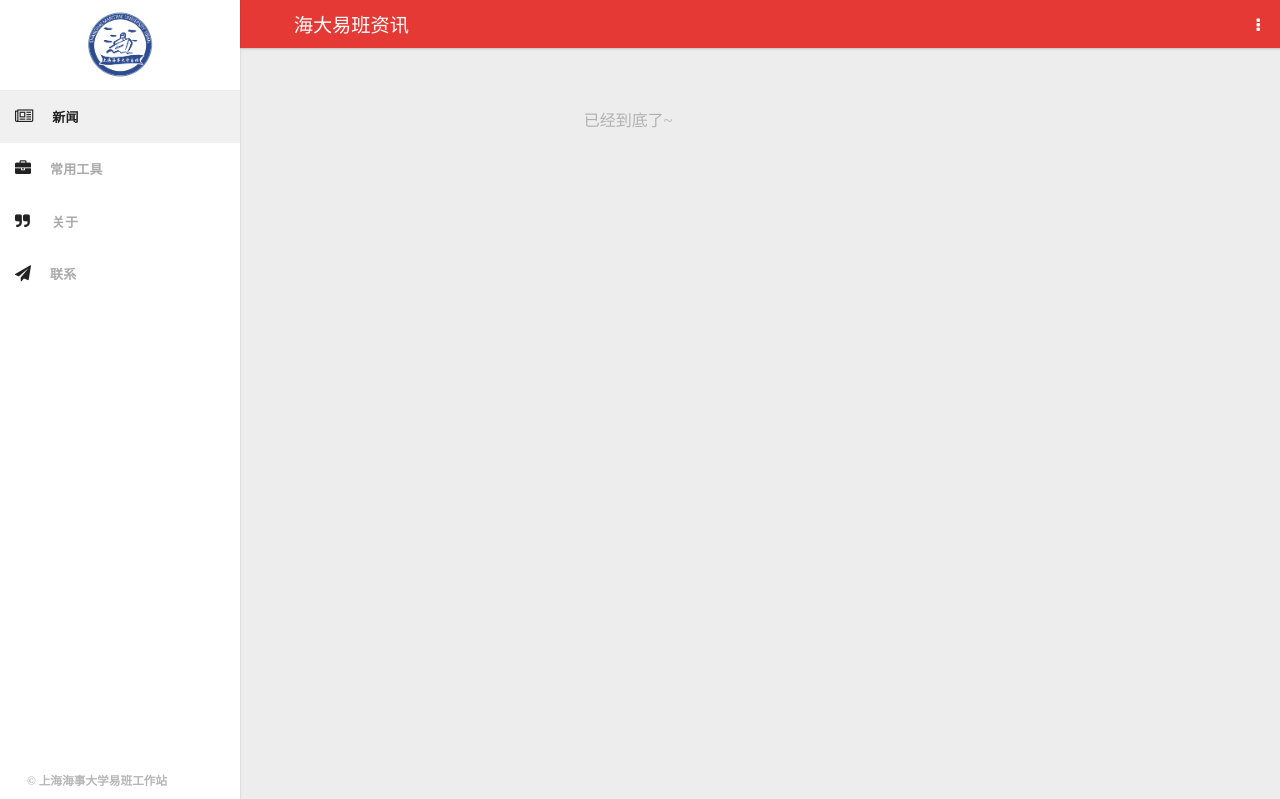
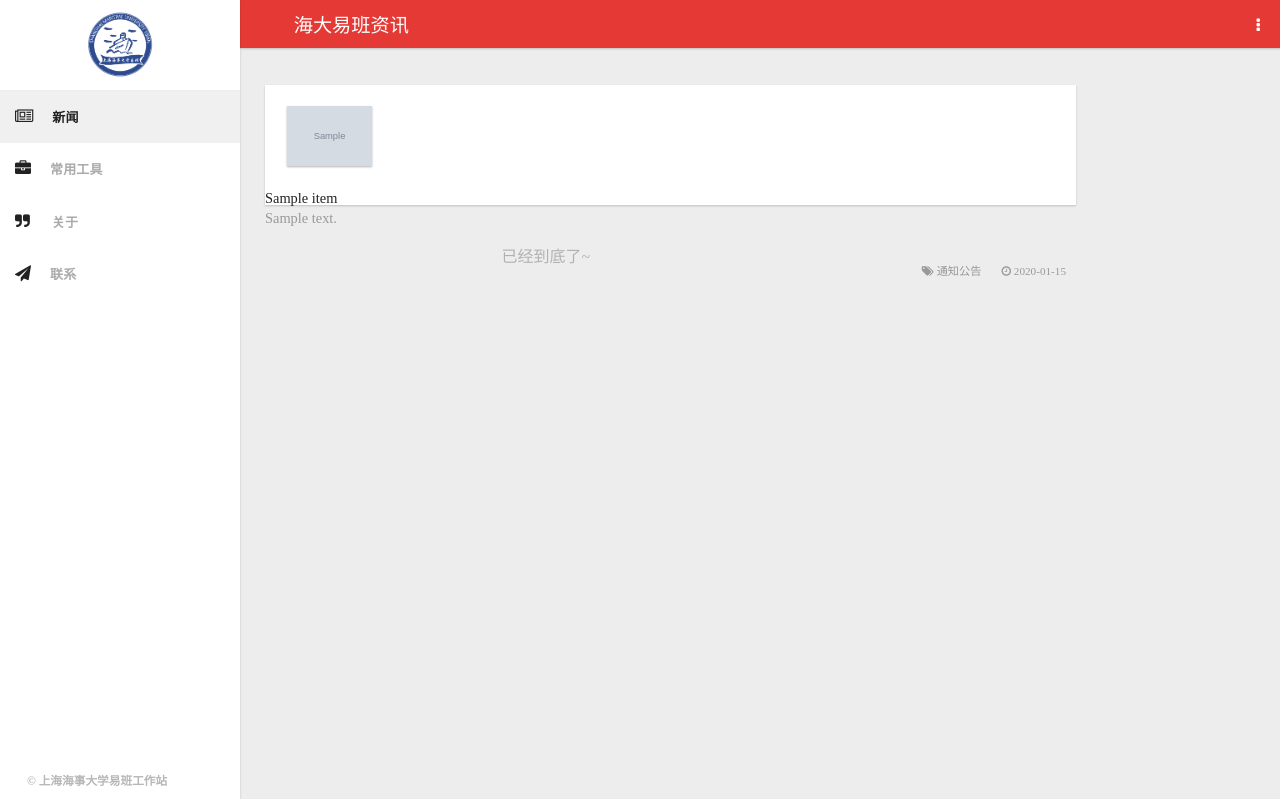
Before and after one commit to lvtoo/eclass, a Django app: template templates/home/index.html in a window 1280 px wide. Shown: the top 799 px of the page. Run offline with Django 3.2, Linux system fonts and the light colour scheme; tables that the repository leaves empty hold one stand-in row (values such as "Sample post"); the template is opened without the code that fills it: values that come from a table or form of the project are taken from there, most other values are stand-ins (such as "Sample title", 1, 10 or a date in 2020); grey boxes marked "Sample" are stand-in pictures.

Commit message:
前端图片界面
Signed-off-by: jsz <jsz14897502@163.com>

```diff
--- a/home/robot/robot_campus_news_info.py
+++ b/home/robot/robot_campus_news_info.py
@@ -37,7 +37,4 @@
                   describe=describe, img_url=img_src)
         new.save()
         times += 1
-    else:
-        print("已更新" + str(times) + "条校园动态。")
-        exit()
 print("已更新" + str(times) + "条校园动态。")
--- a/home/robot/robot_jwc_news_info.py
+++ b/home/robot/robot_jwc_news_info.py
@@ -33,9 +33,6 @@
                       describe=describe, img_url=img_src)
             new.save()
             times += 1
-        else:
-            print("已更新" + str(times) + "条教务通知。")
-            exit()
         # else:
             # 临时更新数据表
             # obj.describe = text.split('，', 1)[1][:40]
--- a/home/static/css/news-main.css
+++ b/home/static/css/news-main.css
@@ -402,7 +402,7 @@
     box-shadow: 0 1px 2px rgba(0, 0, 0, 0.3);
 }
 
-.feed-item .img-holder .image {
+.feed-item .img-holder .image{
     width: 85px;
     height: 60px;
     float: left;
@@ -457,11 +457,11 @@
     font-weight: 100;
 }
 
-.competition {
+.news {
     overflow: hidden;
 }
 
-.portfolio {
+.notices {
     overflow: hidden;
 }
 
--- a/home/static/js/news-main.js
+++ b/home/static/js/news-main.js
@@ -51,34 +51,34 @@
     })
 });
 
-var competitionOpen = false;
-$('#competition-filter').click(function () {
-    if (!competitionOpen) {
-        $('.competition').css('height', '0');
-        $('.competition').css('margin-bottom', '0');
-        $('#competition-filter').css('color', '#DEDEDE');
-        competitionOpen = true;
+var newsOpen = false;
+$('#news-filter').click(function () {
+    if (!newsOpen) {
+        $('.news').css('height', '0');
+        $('.news').css('margin-bottom', '0');
+        $('#news-filter').css('color', '#DEDEDE');
+        newsOpen = true;
     } else {
-        $('.competition').css('height', '120px');
-        $('.competition').css('margin-bottom', '10px');
-        $('#competition-filter').css('color', '#222');
-        competitionOpen = false;
+        $('.news').css('height', '120px');
+        $('.news').css('margin-bottom', '10px');
+        $('#news-filter').css('color', '#222');
+        newsOpen = false;
     }
 });
 
 
-var portfolioOpen = false;
-$('#portfolio-filter').click(function () {
-    if (!portfolioOpen) {
-        $('.portfolio').css('height', '0');
-        $('.portfolio').css('margin-bottom', '0px');
-        $('#portfolio-filter').css('color', '#DEDEDE');
-        portfolioOpen = true;
+var noticesOpen = false;
+$('#notices-filter').click(function () {
+    if (!noticesOpen) {
+        $('.notices').css('height', '0');
+        $('.notices').css('margin-bottom', '0px');
+        $('#notices-filter').css('color', '#DEDEDE');
+        noticesOpen = true;
     } else {
-        $('.portfolio').css('height', '120px');
-        $('.portfolio').css('margin-bottom', '10px');
-        $('#portfolio-filter').css('color', '#222');
-        portfolioOpen = false;
+        $('.notices').css('height', '120px');
+        $('.notices').css('margin-bottom', '10px');
+        $('#notices-filter').css('color', '#222');
+        noticesOpen = false;
     }
 });
 
@@ -197,7 +197,7 @@
 //                 // data = unicode2Chr(reponse);
 //                 for (var i = 0; i < reponse.length; i++) {
 //                     var obj = reponse[i];
-//                     var html = "<div class=\"feed-item portfolio\"><div class=\"text-holder-noimage col-3-5\"><div class=\"feed-title\">" +
+//                     var html = "<div class=\"feed-item notices\"><div class=\"text-holder-noimage col-3-5\"><div class=\"feed-title\">" +
 //                         obj.title +
 //                         "</div><div class=\"feed-description\">" +
 //                         obj.description +
--- /dev/null
+++ b/home/templatetags/type_filter.py
@@ -0,0 +1,12 @@
+from django import template
+
+
+register = template.Library()
+
+def type_judge(type):
+    if (type == 'news') :
+        return "新闻动态"
+    else:
+        return "通知公告"
+
+register.filter("type_judge",type_judge)
--- a/templates/home/index.html
+++ b/templates/home/index.html
@@ -1,5 +1,6 @@
 <!doctype html>
 {% load static %}
+{% load type_filter %}
 <html class="no-js" lang="">
 
 <head>
@@ -43,44 +44,40 @@
 
         <div class="feed">  <!--1 Column Feed Item Holder-->
 
-            {% for new in news %}
-                {% if new.type == "news" %}
-                    <div class="feed-item competition" onclick="window.location.href='{% url 'news_detail' news_id=new.id %}';">
+            {% for item in items %}
+                <div class="feed-item {{ item.type }}"
+                     onclick="window.location.href='{% url 'news_detail' news_id=item.id %}';">
+
+                    {% if item.img_url == "" %}
                         <div class="text-holder-noimage col-3-5">
                             <!--title-->
-                            <div class="feed-title">{{ new.title }}</div>
+                            <div class="feed-title">{{ item.title }}</div>
                             <!--description-->
-                            <div class="feed-description">{{ new.describe|truncatechars:70 }}
+                            <div class="feed-description">{{ item.describe|truncatechars:70 }}
                             </div>
                         </div><!--End of Text Holder-->
+                    {% else %}
+                        <div class="img-holder col-1-5">
+                            <img src="{{ item.img_url }}" alt="" class="image">
+                        </div>
+                        <div class="text-holder col-3-5">
+                            <div class="feed-title">{{ item.title }}</div>
+                            <div class="feed-description">{{ item.describe|truncatechars:40 }}
+                            </div>
+                        </div><!--end of text-holder-->
+                    {% endif %}
+
                     <div class="feed-meta"><span class="single"><i
-                                class="fa fa-tags"></i> 新闻动态</span><span
-                                class="single"><i class="fa fa-clock-o"></i> {{ new.pub_date|date:"Y-m-d" }}</span>
+                            class="fa fa-tags"></i> {{ item.type|type_judge }}</span><span
+                            class="single"><i class="fa fa-clock-o"></i> {{ item.pub_date|date:"Y-m-d" }}</span>
                     </div>
                 </div><!--End of Feed Item-->
-                {% elif new.type == "notices" %}
-                    <div class="feed-item portfolio" onclick="window.open('{% url 'news_detail' news_id=new.id %}');">
-                        <div class="text-holder-noimage col-3-5">
-                            <!--title-->
-                            <div class="feed-title">{{ new.title }}</div>
-                            <!--description-->
-                            <div class="feed-description">{{ new.text|truncatechars:70 }}
-                            </div>
-                        </div><!--End of Text Holder-->
-                        <div class="feed-meta"><span class="single"><i
-                                class="fa fa-tags"></i> 通知公告</span><span
-                                class="single"><i class="fa fa-clock-o"></i> {{ new.pub_date|date:"Y-m-d" }}</span>
-                        </div>
-                    </div><!--End of Feed Item-->
-                {% endif %}
+
 
             {% endfor %}
 
-        </div>
 
-        <div id="bottom">
-            <p>已经到底了~</p>
-        </div>
+
             {#暂未用到的img和icon样式#}
             {#            <div class="feed-item portfolio">#}
             {#                <div class="img-holder col-1-5">#}
@@ -115,7 +112,9 @@
             {#            </div><!--end of feed item-->#}
 
         </div><!--end of Feed-->
-
+        <div id="bottom">
+            <p>已经到底了~</p>
+        </div>
     </div><!-- End of Content-->
 </div><!--end of allholder-->
 
```
Also changed, not shown: home/robot/robot_note_info.py (+17 -8 lines), home/views.py (+4 -3 lines), templates/home/ajax.html (+24 -23 lines), templates/home/detail.html (+6 -5 lines), home/templatetags/__init__.py (added). Lines whose indentation alone changed are shown as unchanged.
